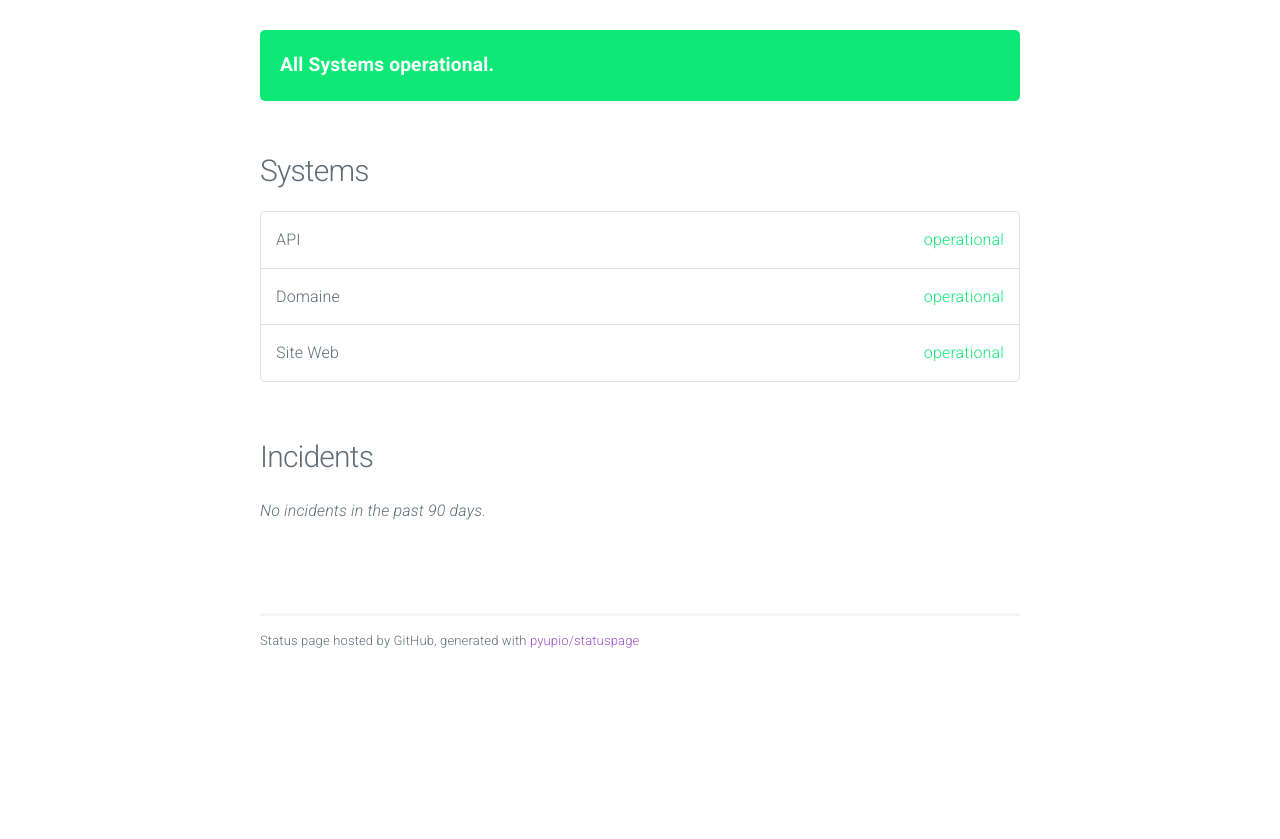
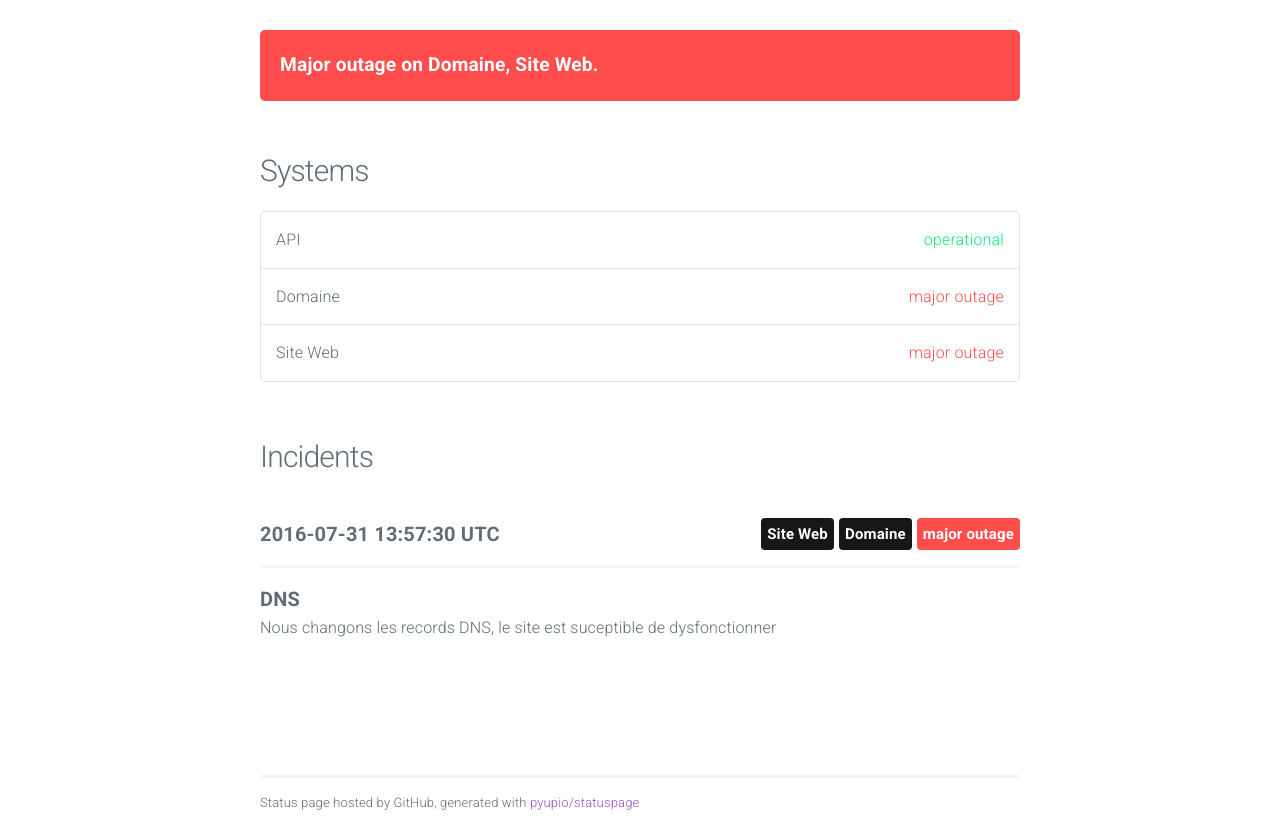
Before and after one commit to leonekmi/TwittoLabel, a plain HTML site: page index.html in a window 1280 px wide. Shown: the part 55-894 px from the top of the page. Before the commit the page ends 800 px from the top, so only its background shows below. Drawn offline with nearby package versions, Linux system fonts and the light colour scheme.

Commit message:
update index

```diff
--- a/index.html
+++ b/index.html
@@ -31,9 +31,11 @@
 
 			<section class="container" id="main">
 
-					<div class="panel operational">
-						All Systems operational.
+
+					<div class="panel major outage">
+						Major outage on Domaine, Site Web.
 					</div>
+
 
 
 				<h4>Systems</h4>
@@ -44,18 +46,36 @@
 					</li>
 
 					<li>
-						Domaine <span class="status operational">operational</span>
+						Domaine <span class="status major outage">major outage</span>
 					</li>
 
 					<li>
-						Site Web <span class="status operational">operational</span>
+						Site Web <span class="status major outage">major outage</span>
 					</li>
 
 				</ul>
 
 				<h4>Incidents</h4>
 
-					<em>No incidents in the past 90 days.</em>
+
+					<div class="incident">
+						<span class="date">2016-07-31 13:57:30 UTC</span>
+
+
+							<span class="label major outage float-right">major outage</span>
+
+
+							<span class="label system float-right">Domaine</span>
+
+							<span class="label system float-right">Site Web</span>
+
+						<hr/>
+
+						<span class="title">DNS</span>
+						<p>Nous changons les records DNS, le site est suceptible de dysfonctionner</p>
+
+					</div>
+
 
 			</section>
 
```
